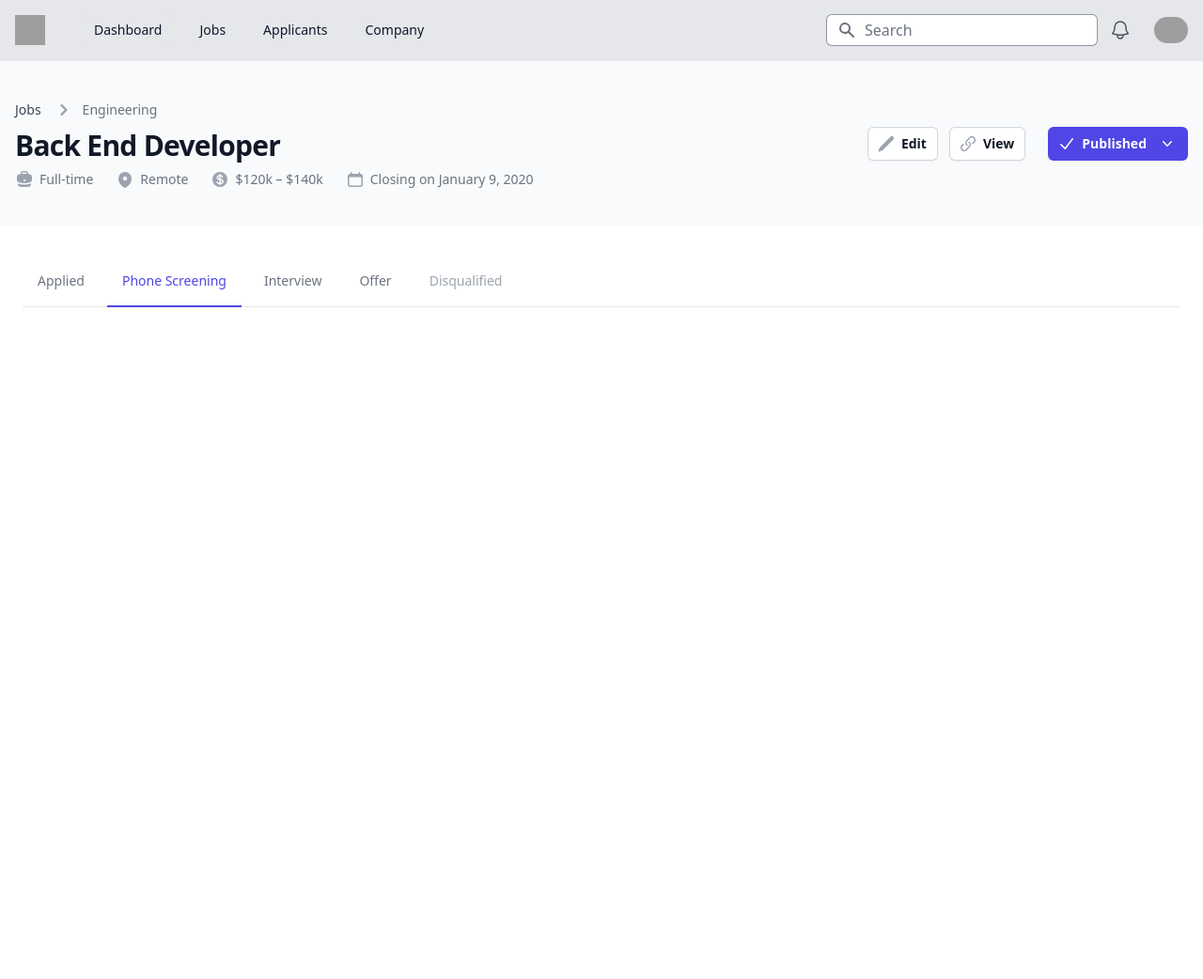
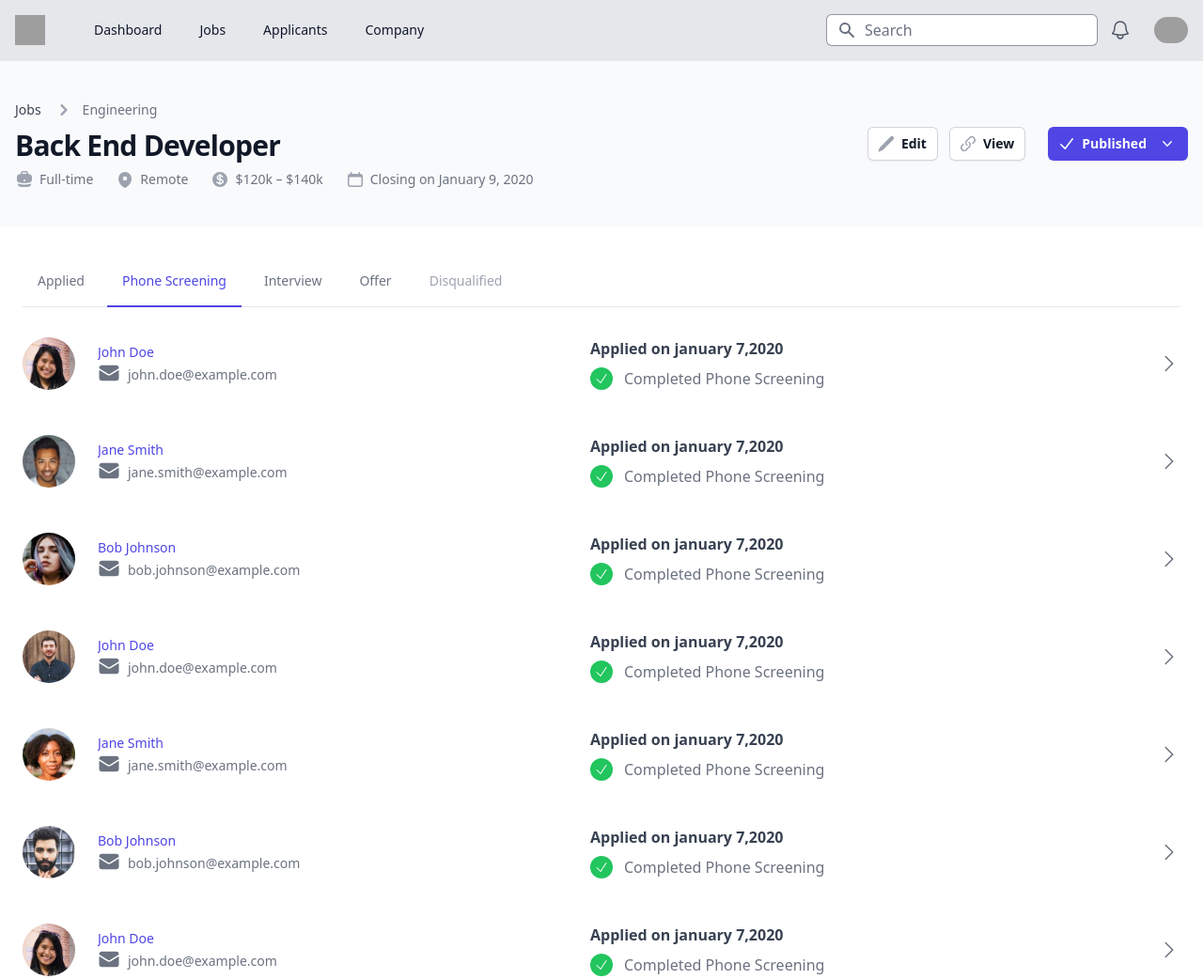
Before and after one commit to haddou-dev/YouCan-Challenge, a website: page index.html in a window 1280 px wide. Shown: the top 1042 px of the page at 94% size. Before the commit the page ends 800 px from the top, so only its background shows below. Drawn offline with Linux system fonts and the light colour scheme; grey boxes are pictures that could not be loaded.

Commit message:
add users list section and create array of users object & fetch users data using js & add images folder

```diff
--- a/index.html
+++ b/index.html
@@ -485,7 +485,16 @@
         </ul>
       </div>
 
-        <!-- Section heading Tabs -->
+      <!-- Create the list of users Section -->
+      <!-- the Container -->
+      <ul
+        class="divide-y divide-gray-200 dark:divide-gray-200"
+        id="users-container"
+      >
+        <!-- we will fetch users data here -->
+      </ul>
+
+
     </main>
 
     <script src="script.js"></script>
--- a/script.js
+++ b/script.js
@@ -0,0 +1,127 @@
+
+const users = [
+    {
+      name: "John Doe",
+      email: "john.doe@example.com",
+      image: "images/customer-1.jpg",
+    },
+    {
+      name: "Jane Smith",
+      email: "jane.smith@example.com",
+      image: "images/customer-2.jpg",
+    },
+    {
+      name: "Bob Johnson",
+      email: "bob.johnson@example.com",
+      image: "images/customer-3.jpg",
+    },
+    {
+      name: "John Doe",
+      email: "john.doe@example.com",
+      image: "images/customer-4.jpg",
+    },
+    {
+      name: "Jane Smith",
+      email: "jane.smith@example.com",
+      image: "images/customer-6.jpg",
+    },
+    {
+      name: "Bob Johnson",
+      email: "bob.johnson@example.com",
+      image: "images/customer-5.jpg",
+    },
+    ,
+    {
+      name: "John Doe",
+      email: "john.doe@example.com",
+      image: "images/customer-1.jpg",
+    },
+    {
+      name: "Jane Smith",
+      email: "jane.smith@example.com",
+      image: "images/customer-4.jpg",
+    },
+    {
+      name: "Bob Johnson",
+      email: "bob.johnson@example.com",
+      image: "images/customer-3.jpg",
+    },
+  ];
+
+  users.forEach((user) => {
+    const element = document.createElement("users-container");
+    element.innerHTML = `
+      <li class="py-8 sm:pb-4" >
+      <div class="flex items-center space-x-4 justify-between" >
+      <div class="flex-1 flex gap-x-6 items-center">
+                  <!-- image -->
+                  <div class="flex-shrink-0">
+                    <img
+                      class="w-14 h-14 rounded-full"
+                      src="${user.image}"
+                      alt="${user.name}"
+                    />
+                  </div>
+                  <!-- name & email -->
+                  <div class="flex-1 min-w-0">
+                    <p
+                      class="text-sm font-medium text-indigo-600 truncate dark:text-indigo-600"
+                    >
+                    ${user.name}
+                    </p>
+                    <p
+                      class="text-sm flex gap-2 items-end text-gray-500 truncate dark:text-gray-400"
+                    >
+                      <svg
+                        xmlns="http://www.w3.org/2000/svg"
+                        viewBox="0 0 24 24"
+                        fill="currentColor"
+                        class="w-6 h-6"
+                      >
+                        <path
+                          d="M1.5 8.67v8.58a3 3 0 003 3h15a3 3 0 003-3V8.67l-8.928 5.493a3 3 0 01-3.144 0L1.5 8.67z"
+                        />
+                        <path
+                          d="M22.5 6.908V6.75a3 3 0 00-3-3h-15a3 3 0 00-3 3v.158l9.714 5.978a1.5 1.5 0 001.572 0L22.5 6.908z"
+                        />
+                      </svg>
+                      ${user.email}
+                    </p>
+                  </div>
+                </div>
+
+                <div
+                  class="flex-1 items-center text-base text-gray-900 dark:text-gray-900"
+                >
+                  <p class="font-semibold text-gray-700 mb-2">
+                    Applied on january 7,2020
+                  </p>
+                  <div class="flex gap-x-3">
+                    <div class="bg-green-500 rounded-full">
+                      <svg
+                        xmlns="http://www.w3.org/2000/svg"
+                        viewBox="0 0 24 24"
+                        fill="currentColor"
+                        class="w-6 h-6 p-1 font-bold"
+                      >
+                        <path
+                          class="text-white"
+                          fill-rule="evenodd"
+                          d="M19.916 4.626a.75.75 0 01.208 1.04l-9 13.5a.75.75 0 01-1.154.114l-6-6a.75.75 0 011.06-1.06l5.353 5.353 8.493-12.739a.75.75 0 011.04-.208z"
+                          clip-rule="evenodd"
+                        />
+                      </svg>
+                    </div>
+                    <p class="capitalize text-gray-500 font-normal">
+                      Completed Phone Screening
+                    </p>
+                  </div>
+                </div>
+                <svg xmlns="http://www.w3.org/2000/svg" viewBox="0 0 24 24" fill="currentColor" class="w-6 h-6 text-gray-500">
+                  <path fill-rule="evenodd" d="M16.28 11.47a.75.75 0 010 1.06l-7.5 7.5a.75.75 0 01-1.06-1.06L14.69 12 7.72 5.03a.75.75 0 011.06-1.06l7.5 7.5z" clip-rule="evenodd" />
+                </svg>
+                </div>
+                </li>
+      `;
+    document.getElementById("users-container").appendChild(element);
+  });
```
Also changed, not shown: dist/style.css, images/customer-1.jpg (added), images/customer-2.jpg (added), images/customer-3.jpg (added), images/customer-4.jpg (added), images/customer-5.jpg (added), images/customer-6.jpg (added). Lines whose indentation alone changed are shown as unchanged.
